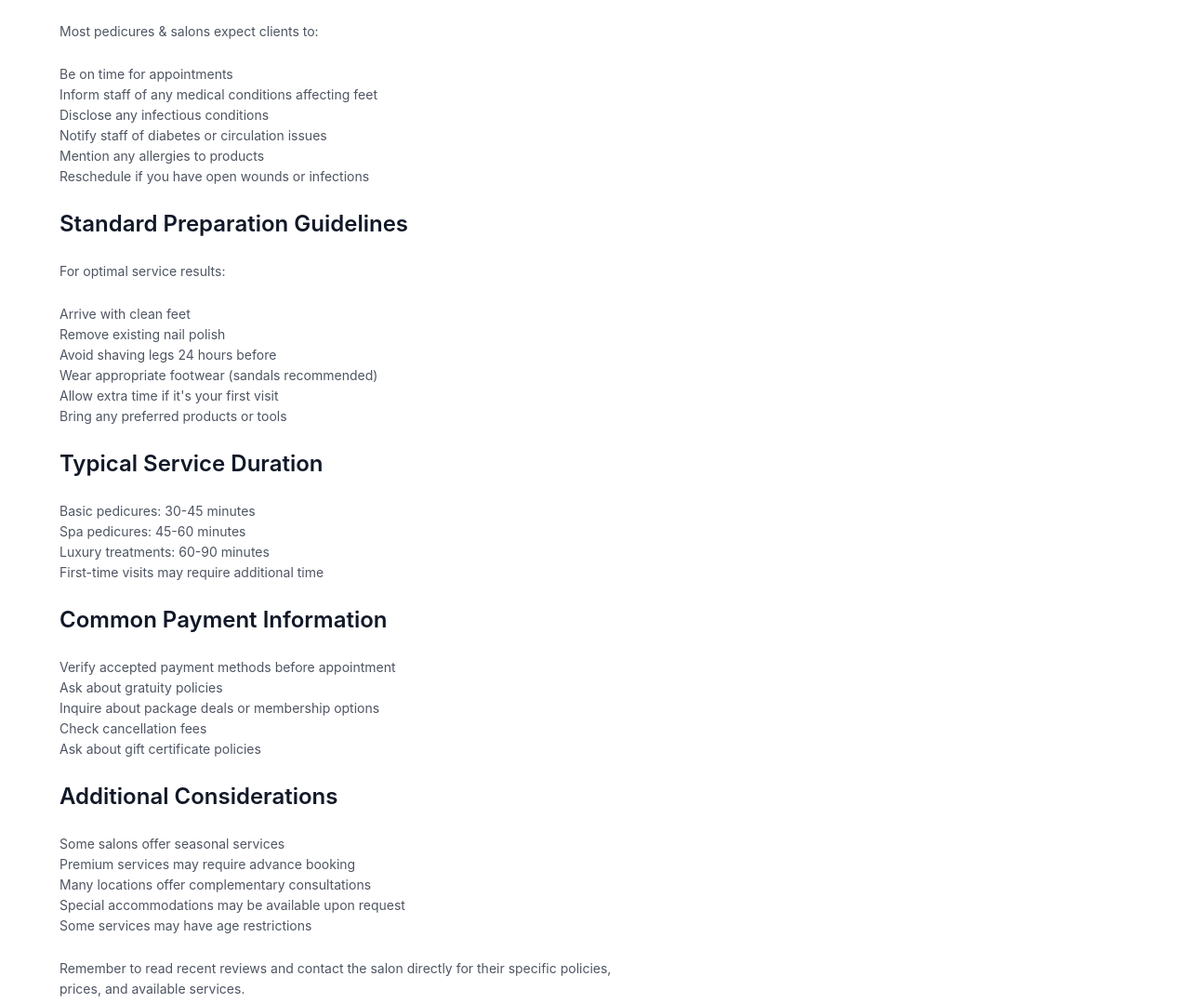
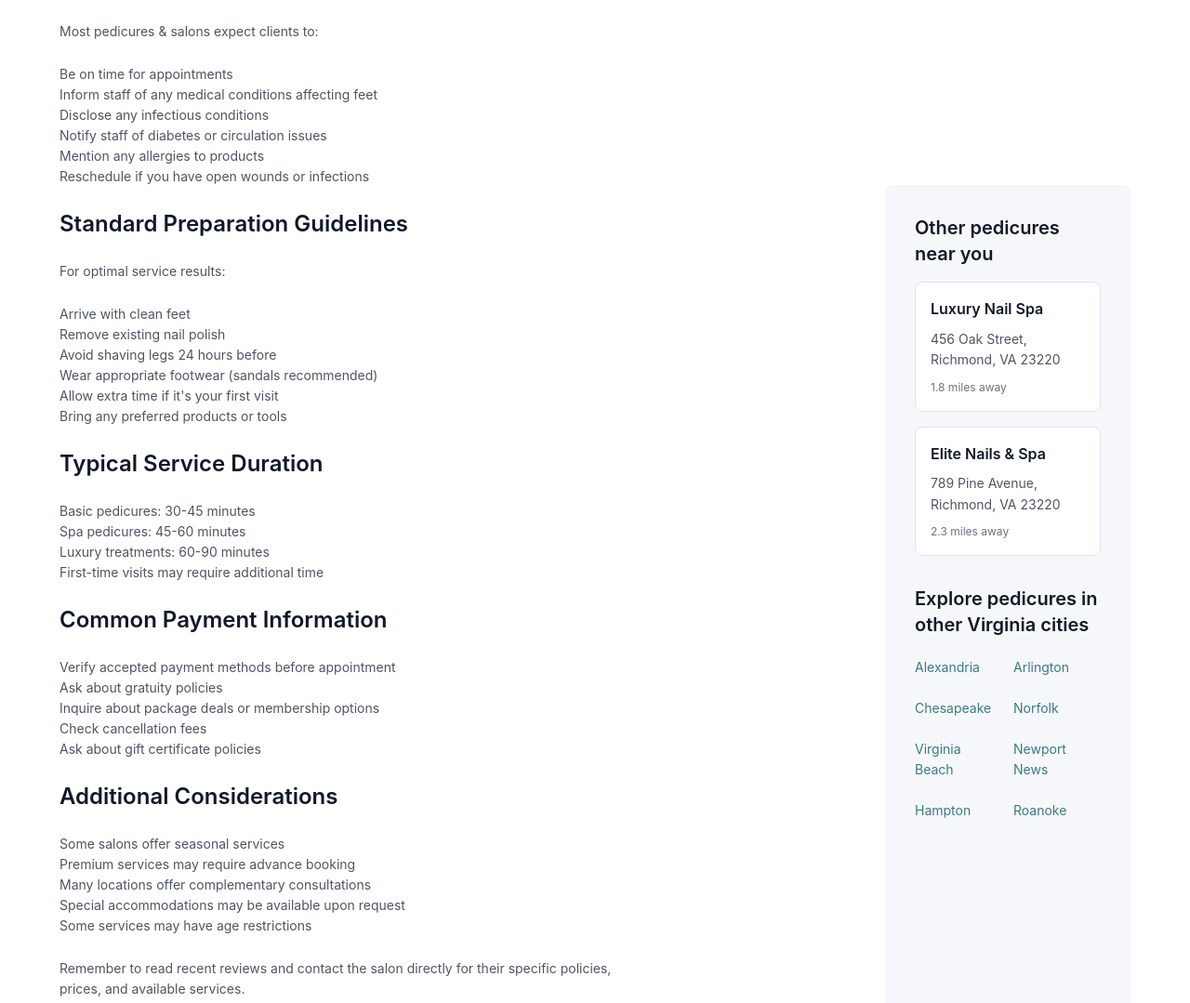
Before and after one commit to qrkedupwhiteboy/pedicure-nearme, a Flask app: template templates/listing.html in a window 1280 px wide. Shown: the part 1873-2952 px from the top of the page at 93% size. Run offline with Flask 3, Linux system fonts and the light colour scheme; the template is opened without the code that fills it, so the values that code supplies are empty.

Commit message:
feat: Add local internal linking template with nearby pedicures and city links

```diff
--- a/static/css/listing.css
+++ b/static/css/listing.css
@@ -351,9 +351,84 @@
       word-wrap: break-word;
   }
 
-  .pedicures-near-container{
+  .pedicures-near-container {
     width: 100%;
     height: 100%;
+    padding: 32px;
+    background: #F5F7FA;
+    border-radius: 8px;
+    margin-top: 24px;
+  }
+
+  .nearby-section {
+    margin-bottom: 32px;
+  }
+
+  .nearby-heading {
+    color: #111827;
+    font-size: 20px;
+    font-weight: 600;
+    line-height: 28px;
+    margin-bottom: 16px;
+  }
+
+  .nearby-cards {
+    display: flex;
+    flex-direction: column;
+    gap: 16px;
+  }
+
+  .nearby-card {
+    padding: 16px;
+    background: white;
+    border-radius: 8px;
+    border: 1px solid #E0E5EB;
+  }
+
+  .nearby-card-title {
+    color: #111827;
+    font-size: 16px;
+    font-weight: 600;
+    margin-bottom: 8px;
+  }
+
+  .nearby-card-address {
+    color: #4E5562;
+    font-size: 14px;
+    margin-bottom: 8px;
+  }
+
+  .nearby-card-distance {
+    color: #6C727F;
+    font-size: 12px;
+  }
+
+  .state-cities {
+    margin-top: 32px;
+  }
+
+  .state-cities-heading {
+    color: #111827;
+    font-size: 20px;
+    font-weight: 600;
+    line-height: 28px;
+    margin-bottom: 16px;
+  }
+
+  .cities-grid {
+    display: grid;
+    grid-template-columns: repeat(2, 1fr);
+    gap: 12px;
+  }
+
+  .city-link {
+    color: #3D7A81;
+    font-size: 14px;
+    text-decoration: none;
+  }
+
+  .city-link:hover {
+    text-decoration: underline;
   }
 
   .about {
--- a/templates/listing.html
+++ b/templates/listing.html
@@ -334,7 +334,39 @@
             </button>
             </div>
         </div>
-            <div class="pedicures-near-container"></div>
+            <div class="pedicures-near-container">
+                <!-- Nearby Pedicures Section -->
+                <div class="nearby-section">
+                    <h3 class="nearby-heading">Other pedicures near you</h3>
+                    <div class="nearby-cards">
+                        <div class="nearby-card">
+                            <h4 class="nearby-card-title">Luxury Nail Spa</h4>
+                            <p class="nearby-card-address">456 Oak Street, Richmond, VA 23220</p>
+                            <p class="nearby-card-distance">1.8 miles away</p>
+                        </div>
+                        <div class="nearby-card">
+                            <h4 class="nearby-card-title">Elite Nails & Spa</h4>
+                            <p class="nearby-card-address">789 Pine Avenue, Richmond, VA 23220</p>
+                            <p class="nearby-card-distance">2.3 miles away</p>
+                        </div>
+                    </div>
+                </div>
+
+                <!-- State Cities Section -->
+                <div class="state-cities">
+                    <h3 class="state-cities-heading">Explore pedicures in other Virginia cities</h3>
+                    <div class="cities-grid">
+                        <a href="#" class="city-link">Alexandria</a>
+                        <a href="#" class="city-link">Arlington</a>
+                        <a href="#" class="city-link">Chesapeake</a>
+                        <a href="#" class="city-link">Norfolk</a>
+                        <a href="#" class="city-link">Virginia Beach</a>
+                        <a href="#" class="city-link">Newport News</a>
+                        <a href="#" class="city-link">Hampton</a>
+                        <a href="#" class="city-link">Roanoke</a>
+                    </div>
+                </div>
+            </div>
     </div>
 
 </div>
```
